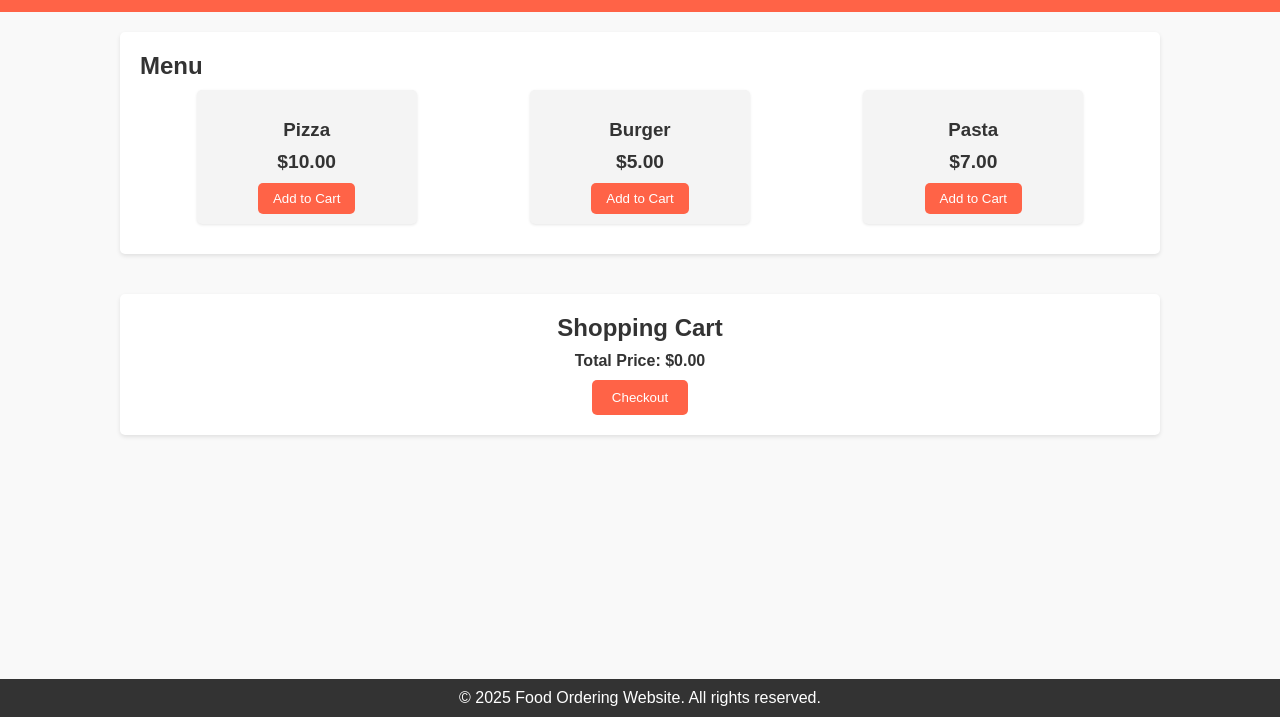
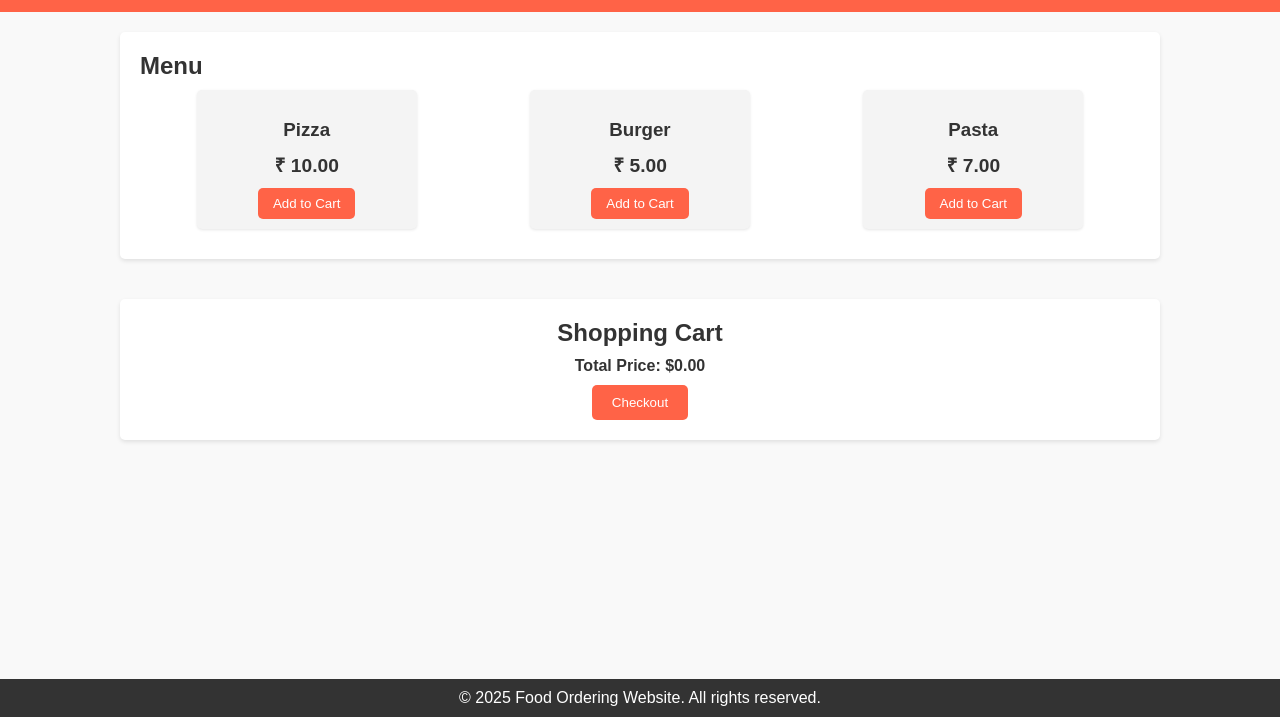
Before and after one commit to lightcode01-oss/foods-delivery, a plain HTML site: page index.html in a window 1280 px wide. Shown: the part 83-800 px from the top of the page. Drawn offline with Linux system fonts and the light colour scheme.

Commit message:
Add files via upload

```diff
--- a/index.html
+++ b/index.html
@@ -22,17 +22,17 @@
         <div class="menu-container">
             <div class="menu-item">
                 <h3>Pizza</h3>
-                <p>$10.00</p>
+                <p>₹ 10.00</p>
                 <button class="add-to-cart">Add to Cart</button>
             </div>
             <div class="menu-item">
                 <h3>Burger</h3>
-                <p>$5.00</p>
+                <p>₹ 5.00</p>
                 <button class="add-to-cart">Add to Cart</button>
             </div>
             <div class="menu-item">
                 <h3>Pasta</h3>
-                <p>$7.00</p>
+                <p>₹ 7.00</p>
                 <button class="add-to-cart">Add to Cart</button>
             </div>
             <!-- Add more menu items as needed -->
```
